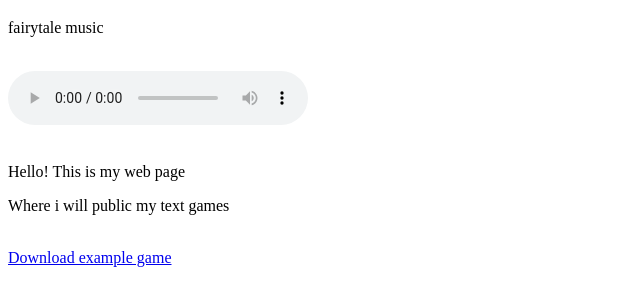
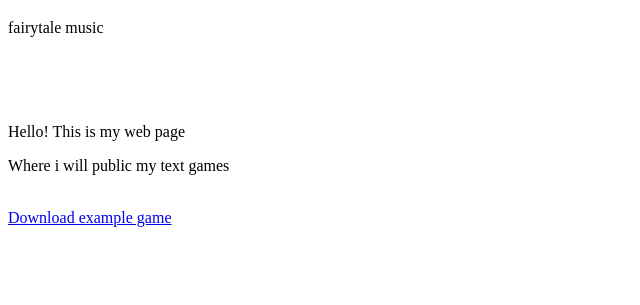
Before and after one commit to gondraxider/games, a plain HTML site: page index.html in a window 1280 px wide. Shown: the part 61-366 px from the top of the page, without its empty margins (0-640 px from the left). Drawn offline with Linux system fonts and the light colour scheme.

Commit message:
Update index.html

```diff
--- a/index.html
+++ b/index.html
@@ -1,4 +1,4 @@
-<!DOCTYPE html>
+          <!DOCTYPE html>
 <html lang="EN">
 <head>
 <meta charset="utf-8">
@@ -12,7 +12,7 @@
 
   <p>fairytale music</p>
   <br>
-<audio preload="auto" controls loop>
+<audio preload="auto" loop>
 
 <source src="music.mp3" type="audio/mpeg">
 </audio>
```
